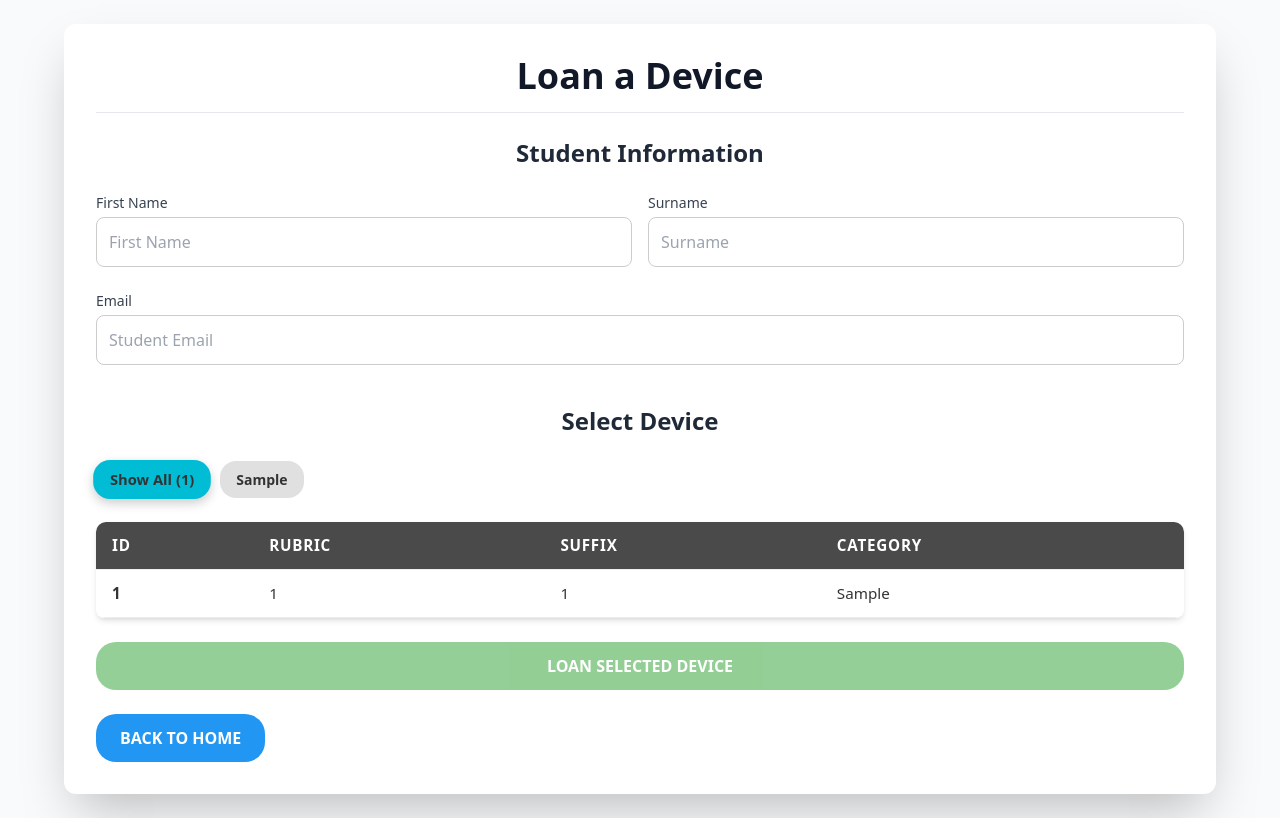
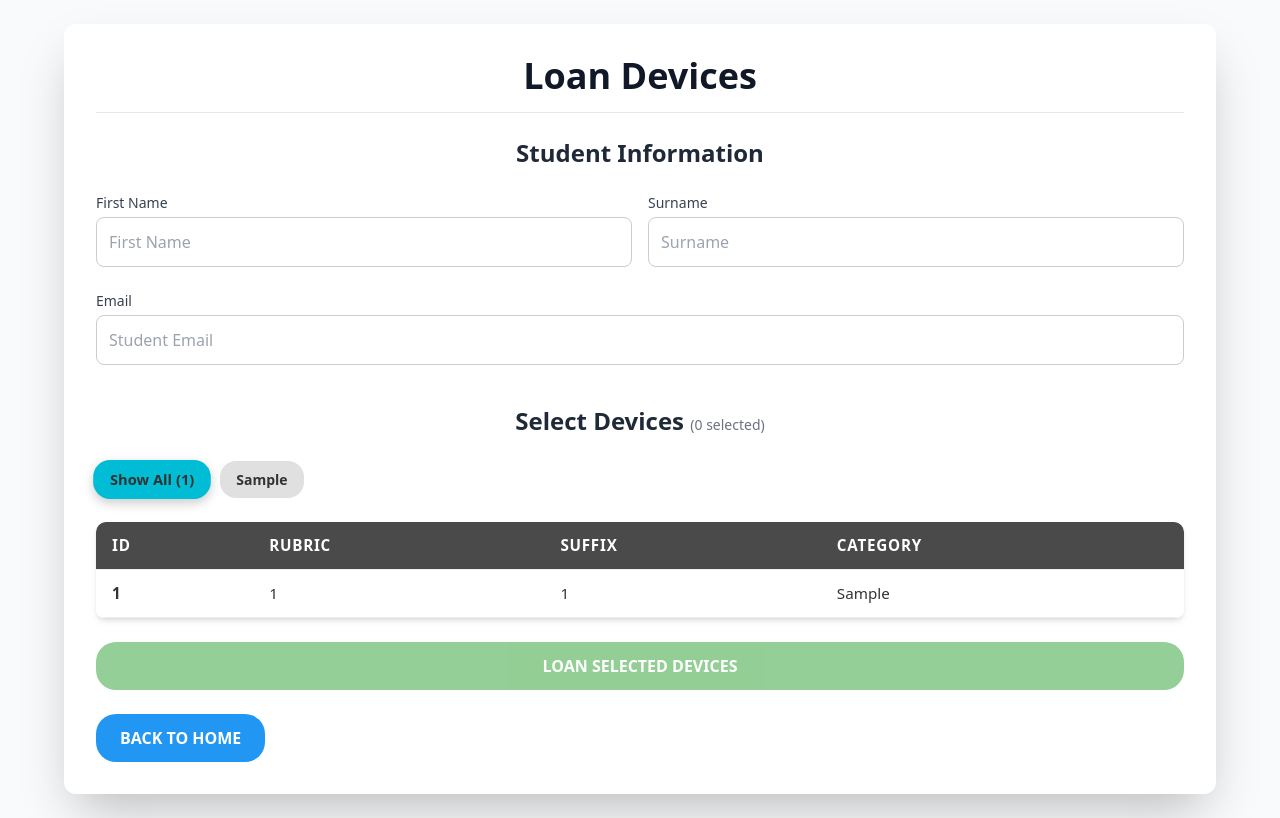
Before and after one commit to CJColemanB/DeviceLoggerV2, a Flask app: page /loan in a window 1280 px wide. Run offline with Flask 3, Linux system fonts and the light colour scheme; tables that the repository leaves empty hold one stand-in row (values such as "Sample post"); some libraries are stand-ins or nearby versions.

Commit message:
allows users to select multiple devices simultaneously

```diff
--- a/app.py
+++ b/app.py
@@ -101,21 +101,29 @@ def logout():
 def loan():
     conn = get_db_connection()
     c = conn.cursor()
+
     if request.method == "POST":
-        name, surname, email = request.form.get("name"), request.form.get("surname"), request.form.get("email")
-        device_id = request.form.get("selected_device_id")
+        name = request.form.get("name")
+        surname = request.form.get("surname")
+        email = request.form.get("email")
+        # Get the comma-separated string from the hidden input
+        device_ids_str = request.form.get("selected_device_ids")
 
-        # --- DATA INTEGRITY CHECK FOR EMAIL ---
+        # --- DATA INTEGRITY CHECKS ---
         if not email or not email.lower().endswith("gdst.net"):
             flash("Invalid email address. Please use a valid GDST email.", "error")
             conn.close()
             return redirect(url_for("loan"))
 
-        if not device_id:
-            flash("Please select a device before attempting to loan.", "error")
+        if not device_ids_str:
+            flash("Please select at least one device before attempting to loan.", "error")
             conn.close()
             return redirect(url_for("loan"))
+
+        device_ids = [d_id.strip() for d_id in device_ids_str.split(',') if d_id.strip()]
+
         try:
+            # 1. Handle Student Record (Only do this once)
             c.execute("SELECT id FROM students WHERE email = ?", (email,))
             student_row = c.fetchone()
             if student_row:
@@ -125,23 +133,44 @@ def loan():
                 c.execute("INSERT INTO students (name, surname, email) VALUES (?, ?, ?)", (name, surname, email))
                 student_id = c.lastrowid
 
-            c.execute("SELECT available FROM devices WHERE id = ?", (device_id,))
-            available_status = c.fetchone()
-            if available_status is None or available_status[0] == 0:
-                flash("Error: Device is unavailable or does not exist.", "error")
+            loaned_successfully = []
+
+            # 2. Loop through each selected device
+            for d_id in device_ids:
+                # Check if this specific device is still available
+                c.execute("SELECT available, rubric_id, suffix_id FROM devices WHERE id = ?", (d_id,))
+                device_info = c.fetchone()
+
+                if device_info and device_info[0] == 1:
+                    loan_time = datetime.now().isoformat()
+                    # Create Loan record
+                    c.execute("INSERT INTO loans (student_id, device_id, loan_time) VALUES (?, ?, ?)",
+                              (student_id, d_id, loan_time))
+                    # Mark device as loaned out
+                    c.execute("UPDATE devices SET available = 0 WHERE id = ?", (d_id,))
+
+                    # Track for the final success message
+                    full_id = f"{device_info[1]}{device_info[2]}"
+                    loaned_successfully.append(full_id)
+                else:
+                    flash(f"Warning: Device {d_id} was already taken or doesn't exist. Skipping.", "error")
+
+            # 3. Finalize
+            if loaned_successfully:
+                conn.commit()
+                devices_list = ", ".join(loaned_successfully)
+                flash(f"Successfully loaned: {devices_list} to {name}!", "success")
+            else:
                 conn.rollback()
-            else:
-                loan_time = datetime.now().isoformat()
-                c.execute("INSERT INTO loans (student_id, device_id, loan_time) VALUES (?, ?, ?)", (student_id, device_id, loan_time))
-                c.execute("UPDATE devices SET available = 0 WHERE id = ?", (device_id,))
-                conn.commit()
-                flash(f"Device ID {device_id} loaned successfully to {name}!", "success")
+                flash("No devices were loaned. Please try again.", "error")
+
         except sqlite3.Error as e:
             flash(f"Database Error: {e}", "error")
             conn.rollback()
         finally:
             conn.close()
         return redirect(url_for("loan"))
+
     else:
         c.execute("SELECT id, rubric_id, suffix_id, category FROM devices WHERE available = 1")
         devices = c.fetchall()
--- a/static/loan.js
+++ b/static/loan.js
@@ -1,35 +1,50 @@
 document.addEventListener('DOMContentLoaded', () => {
     const devicesTable = document.getElementById('devices-table');
     const loanButton = document.getElementById('loan-button');
-    const selectedDeviceIdInput = document.getElementById('selected_device_id');
+    const selectedDeviceIdInput = document.getElementById('selected_device_ids');
     const filterButtonsContainer = document.getElementById('category-filters');
+    const selectionCountLabel = document.getElementById('selection-count');
 
-    let selectedRow = null;
+    // We now use an array to store multiple IDs
+    let selectedDeviceIds = [];
 
-    // --- 1. Row Selection Toggle Logic ---
+    // --- Helper to update UI state ---
+    const updateSelectionUI = () => {
+        const count = selectedDeviceIds.length;
+
+        // Update hidden input with comma-separated IDs
+        selectedDeviceIdInput.value = selectedDeviceIds.join(',');
+
+        // Update selection label
+        selectionCountLabel.textContent = `(${count} selected)`;
+
+        // Enable/Disable button
+        loanButton.disabled = count === 0;
+
+        // Change button text dynamically
+        loanButton.textContent = count > 1
+            ? `Loan ${count} Selected Devices`
+            : (count === 1 ? 'Loan 1 Selected Device' : 'Select Devices to Loan');
+    };
+
+    // --- 1. Multi-Selection Logic ---
     devicesTable.addEventListener('click', (event) => {
         const row = event.target.closest('.device-row');
         if (!row) return;
 
         const deviceId = row.getAttribute('data-device-id');
 
-        if (row === selectedRow) {
-            // Deselect the current row
+        if (selectedDeviceIds.includes(deviceId)) {
+            // Deselect: Remove from array and remove class
+            selectedDeviceIds = selectedDeviceIds.filter(id => id !== deviceId);
             row.classList.remove('selected-row');
-            selectedRow = null;
-            selectedDeviceIdInput.value = '';
-            loanButton.disabled = true;
         } else {
-            // Deselect previous row if one exists
-            if (selectedRow) {
-                selectedRow.classList.remove('selected-row');
-            }
-            // Select new row
+            // Select: Add to array and add class
+            selectedDeviceIds.push(deviceId);
             row.classList.add('selected-row');
-            selectedRow = row;
-            selectedDeviceIdInput.value = deviceId;
-            loanButton.disabled = false;
         }
+
+        updateSelectionUI();
     });
 
     // --- 2. Filter Button Logic ---
@@ -41,50 +56,45 @@ document.addEventListener('DOMContentLoaded', () => {
         const allRows = devicesTable.querySelectorAll('.device-row');
         const allButtons = filterButtonsContainer.querySelectorAll('.filter-btn');
 
-        // Reset previous selection and button styling
-        if (selectedRow) {
-            selectedRow.classList.remove('selected-row');
-            selectedRow = null;
-            selectedDeviceIdInput.value = '';
-            loanButton.disabled = true;
-        }
+        // Note: We keep selections even if they are filtered out of view
+        // If you want to clear selections when switching filters, uncomment the lines below:
+        /*
+        selectedDeviceIds = [];
+        allRows.forEach(r => r.classList.remove('selected-row'));
+        updateSelectionUI();
+        */
 
         allButtons.forEach(btn => btn.classList.remove('active-filter'));
         button.classList.add('active-filter');
 
-
-        // Apply filter to table rows
         allRows.forEach(row => {
             const rowCategory = row.getAttribute('data-category');
-
             if (selectedCategory === 'All' || rowCategory === selectedCategory) {
-                row.style.display = ''; // Show row
+                row.style.display = '';
             } else {
-                row.style.display = 'none'; // Hide row
+                row.style.display = 'none';
             }
         });
     });
 
-    // Initialize the "Show All" button as active on load
+    // Initialize "Show All"
     const allButton = document.querySelector('[data-category="All"]');
-    if(allButton) {
-        allButton.classList.add('active-filter');
-    }
+    if(allButton) allButton.classList.add('active-filter');
 
-    // Add CSS for selected row (needed since this is a separate file)
+    // Injection of CSS
     const style = document.createElement('style');
     style.textContent = `
         .selected-row {
-            background-color: #fce8d5 !important; /* Light orange for visual feedback */
-            border: 2px solid #ff9800;
+            background-color: #fce8d5 !important;
+            outline: 2px solid #ff9800;
+            z-index: 10;
+            position: relative;
         }
         .active-filter {
-            background-color: #00bcd4 !important; /* A different blue/cyan for active filter */
+            background-color: #00bcd4 !important;
             transform: scale(1.05);
             box-shadow: 0 4px 10px rgba(0, 0, 0, 0.2);
         }
     `;
     document.head.appendChild(style);
 });
-// This script handles the automatic generation of the device Rubric ID
-// and confirmation for delete actions in the admin interface.
--- a/static/styles.css
+++ b/static/styles.css
@@ -144,3 +144,18 @@ tr:hover:not(.selected-row) {
 .selected-row:hover {
     background-color: #bfdbfe !important;
 }
+
+.cursor-pointer {
+    cursor: pointer;
+    user-select: none;
+}
+
+.cursor-pointer:hover {
+    background-color: #f3f4f6;
+}
+
+.sort-icon {
+    font-size: 0.8rem;
+    color: #9ca3af;
+    margin-left: 4px;
+}
--- a/templates/loan.html
+++ b/templates/loan.html
@@ -1,17 +1,15 @@
 <!DOCTYPE html>
 <html>
 <head>
-    <!-- Load Tailwind CSS for modern styling -->
     <script src="https://cdn.tailwindcss.com"></script>
     <link rel="stylesheet" href="{{ url_for('static', filename='styles.css') }}">
     <script src="{{ url_for('static', filename='loan.js') }}" defer></script>
-    <title>Loan Device</title>
+    <title>Loan Devices</title>
 </head>
 <body class="bg-gray-50 p-6 min-h-screen font-sans">
     <div class="max-w-6xl mx-auto bg-white p-8 rounded-xl shadow-2xl">
-        <h1 class="text-4xl font-extrabold text-gray-900 mb-6 border-b pb-4 text-center">Loan a Device</h1>
+        <h1 class="text-4xl font-extrabold text-gray-900 mb-6 border-b pb-4 text-center">Loan Devices</h1>
 
-        <!-- Flash Messages -->
         {% with messages = get_flashed_messages(with_categories=true) %}
             {% if messages %}
                 {% for category, message in messages %}
@@ -30,27 +28,23 @@
             <h2 class="text-2xl font-semibold text-gray-800">Student Information</h2>
 
             <div class="grid grid-cols-1 md:grid-cols-2 gap-4">
-                <!-- First Name -->
                 <div>
                     <label for="name" class="block text-sm font-medium text-gray-700 mb-1">First Name</label>
                     <input name="name" id="name" placeholder="First Name" required class="input-field w-full">
                 </div>
-                <!-- Surname -->
                 <div>
                     <label for="surname" class="block text-sm font-medium text-gray-700 mb-1">Surname</label>
                     <input name="surname" id="surname" placeholder="Surname" required class="input-field w-full">
                 </div>
             </div>
 
-            <!-- Email (Moved underneath) -->
             <div>
                 <label for="email" class="block text-sm font-medium text-gray-700 mb-1">Email</label>
                 <input name="email" id="email" type="email" placeholder="Student Email" required class="input-field w-full">
             </div>
 
-            <h2 class="text-2xl font-semibold text-gray-800 pt-4">Select Device</h2>
+            <h2 class="text-2xl font-semibold text-gray-800 pt-4">Select Devices <span id="selection-count" class="text-sm font-normal text-gray-500">(0 selected)</span></h2>
 
-            <!-- Filter Buttons -->
             <div class="flex flex-wrap gap-3 mb-4" id="category-filters">
                 <button type="button" class="filter-btn btn blue" data-category="All">Show All ({{ devices | length }})</button>
                 {% for category in categories %}
@@ -58,7 +52,6 @@
                 {% endfor %}
             </div>
 
-            <!-- Available Devices Table -->
             <div class="overflow-x-auto shadow-md rounded-lg">
                 <table id="devices-table">
                     <thead>
@@ -84,10 +77,11 @@
                 </table>
             </div>
 
-            <!-- Hidden Input for Selected Device ID -->
-            <input type="hidden" name="selected_device_id" id="selected_device_id" required>
+            <input type="hidden" name="selected_device_ids" id="selected_device_ids" required>
 
-            <button class="btn green w-full mt-6" type="submit" id="loan-button" disabled>Loan Selected Device</button>
+            <button class="btn green w-full mt-6" type="submit" id="loan-button" disabled>
+                Loan Selected Devices
+            </button>
         </form>
 
         <a href="{{ url_for('index') }}" class="mt-6 inline-block">
```
